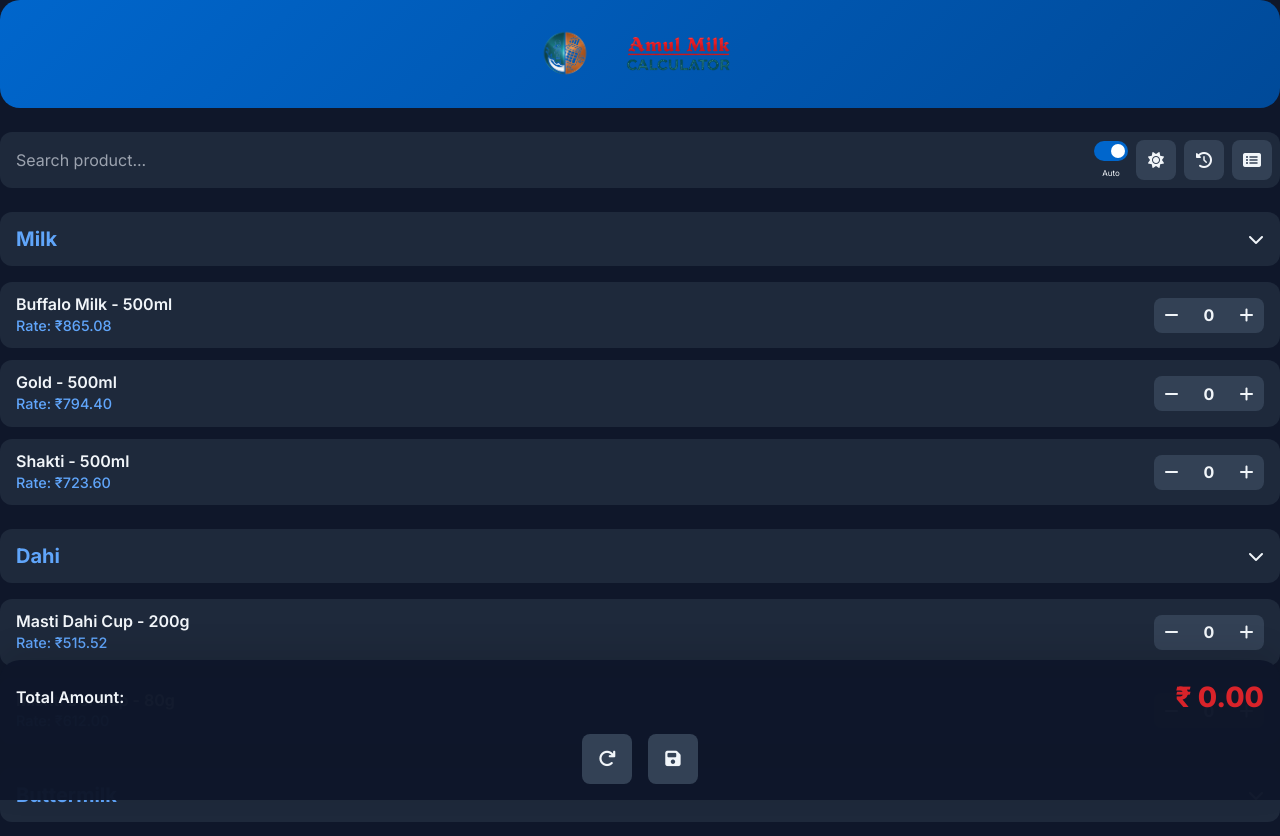
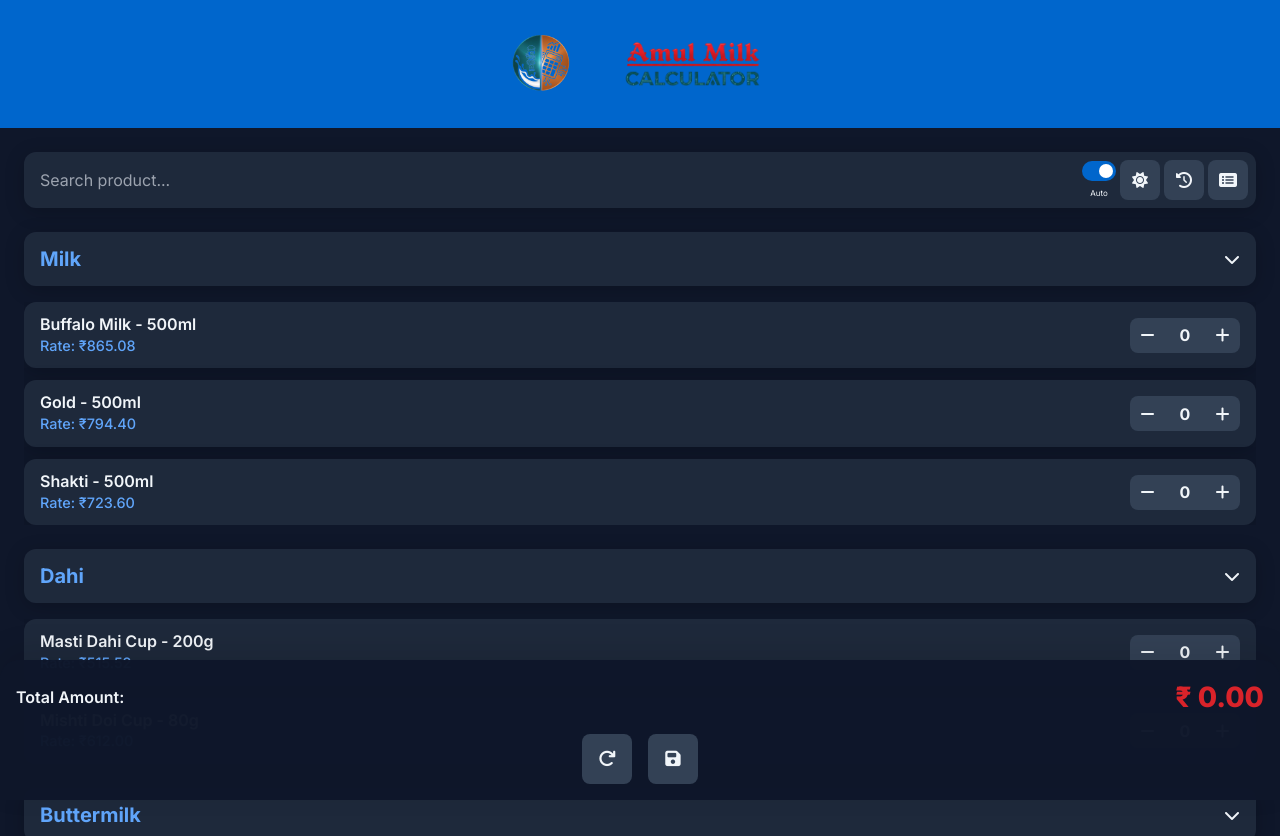
Before and after one commit to Sevmamra/Amul-Milk-Calculator, a plain HTML site: page i9.html in a window 1280 px wide. Shown: the top 836 px of the page. Drawn offline with nearby package versions, Linux system fonts and the light colour scheme.

Commit message:
Update i9.html

```diff
--- a/i9.html
+++ b/i9.html
@@ -14,13 +14,13 @@
             --gradient-warning: linear-gradient(135deg, #f59e0b 0%, #d97706 100%);
             /* Light Mode */
             --bg-color: #f1f5f9; --text-color: #1e293b; --card-bg: #ffffff; --footer-bg: rgba(255, 255, 255, 0.98);
-            --shadow-light: 0 4px_20px rgba(0,0,0,0.05); --category-title-color: var(--amul-blue);
+            --shadow-light: 0 4px 20px rgba(0,0,0,0.05); --category-title-color: var(--amul-blue);
             --quantity-stepper-bg: #e6f2ff; --history-border-color: #e2e8f0;
         }
         .dark-mode {
             /* Dark Mode */
             --bg-color: #0f172a; --text-color: #f1f5f9; --card-bg: #1e293b; --footer-bg: rgba(15, 23, 42, 0.98);
-            --shadow-light: 0 4px_20px rgba(0,0,0,0.2); --category-title-color: #60a5fa;
+            --shadow-light: 0 4px 20px rgba(0,0,0,0.2); --category-title-color: #60a5fa;
             --quantity-stepper-bg: #334155; --history-border-color: #334155;
         }
         * { margin: 0; padding: 0; box-sizing: border-box; }
@@ -28,15 +28,16 @@
         .hidden { display: none !important; }
 
         /* Header */
-        .header { background: var(--gradient-primary); padding: 1.5rem; border-radius: 1.25rem; margin-bottom: 1.5rem; display: flex; align-items: center; justify-content: center; gap: 1rem; }
-        .logo-img { height: 60px; } .title-img { height: 50px; }
+        .header { background: var(--amul-blue); padding: 1.5rem; display: flex; align-items: center; justify-content: center; gap: 1.5rem; }
+        .logo-img { height: 80px; } .title-img { height: 65px; }
+        .container { padding: 1.5rem; max-width: 1100px; margin: 0 auto;}
 
         /* Controls */
-        .controls { display: flex; align-items: center; gap: 0.75rem; margin-bottom: 1.5rem; background: var(--card-bg); padding: 0.5rem; border-radius: 0.75rem; box-shadow: var(--shadow-light); }
-        .search-input { flex-grow: 1; border: none; background: transparent; padding: 0.5rem; font-size: 1rem; color: var(--text-color); }
+        .controls { display: flex; align-items: center; gap: 0.5rem; margin-bottom: 1.5rem; background: var(--card-bg); padding: 0.5rem; border-radius: 0.75rem; box-shadow: var(--shadow-light); }
+        .search-input { flex-grow: 1; border: none; background: transparent; padding: 0.5rem; font-size: 1rem; color: var(--text-color); min-width: 50px; }
         .search-input:focus { outline: none; }
-        .control-buttons { display: flex; align-items: center; gap: 0.5rem; }
-        .btn-icon { background: var(--quantity-stepper-bg); color: var(--text-color); width: 40px; height: 40px; font-size: 1rem; border-radius: 0.5rem; border: none; cursor: pointer; display: flex; align-items: center; justify-content: center; flex-direction: column; }
+        .control-buttons { display: flex; align-items: center; gap: 0.25rem; }
+        .btn-icon { background: var(--quantity-stepper-bg); color: var(--text-color); width: 40px; height: 40px; font-size: 1rem; border-radius: 0.5rem; border: none; cursor: pointer; display: flex; align-items: center; justify-content: center; flex-direction: column; flex-shrink: 0; }
         .auto-calc-label { font-size: 0.5rem; margin-top: 2px; }
         .toggle-switch { position: relative; display: inline-block; width: 34px; height: 20px; }
         .toggle-switch input { opacity: 0; width: 0; height: 0; }
@@ -50,7 +51,8 @@
         .category-title { font-size: 1.25rem; font-weight: 700; color: var(--category-title-color); }
         .category-toggle-icon { transition: transform 0.3s; }
         .category-header.collapsed .category-toggle-icon { transform: rotate(-90deg); }
-        .products-container { display: grid; gap: 0.75rem; }
+        .products-container { display: grid; gap: 0.75rem; max-height: 2000px; overflow: hidden; transition: max-height 0.5s ease-in-out; }
+        .products-container.collapsed { max-height: 0; } /* FIX: This rule was missing */
         .product-card { background: var(--card-bg); border-radius: 0.75rem; padding: 0.75rem 1rem; box-shadow: var(--shadow-light); display: flex; align-items: center; justify-content: space-between; gap: 1rem; }
         .product-info { flex-grow: 1; }
         .product-name { font-weight: 600; font-size: 1rem; line-height: 1.3; }
@@ -82,12 +84,12 @@
 </head>
 <body class="dark-mode">
 
+    <div class="header">
+        <img src="logo.png" alt="Amul Logo" class="logo-img">
+        <img src="header-title.png" alt="Amul Title" class="title-img">
+    </div>
+
     <div class="container pb-40">
-        <div class="header">
-            <img src="logo.png" alt="Amul Logo" class="logo-img">
-            <img src="header-title.png" alt="Amul Title" class="title-img">
-        </div>
-
         <div class="controls">
             <input type="search" id="search-input" class="search-input" placeholder="Search product...">
             <div class="control-buttons">
@@ -221,7 +223,7 @@
                     const header = target.closest('.category-header');
                     const content = document.querySelector(`.products-container[data-category-content="${header.dataset.category}"]`);
                     header.classList.toggle('collapsed');
-                    content.classList.toggle('collapsed');
+                    content.classList.toggle('collapsed'); // This toggles the class for the fix
                 }
             });
 
```
